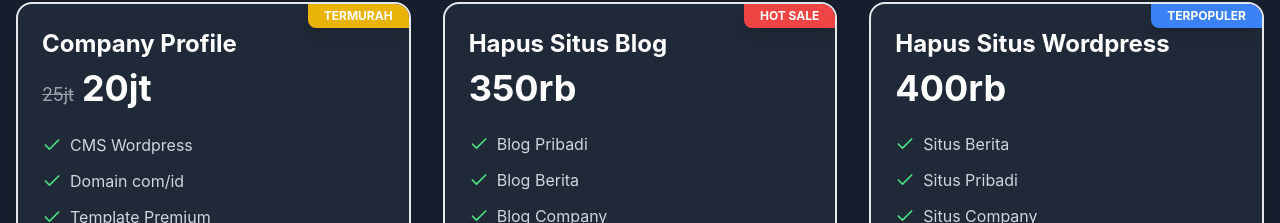
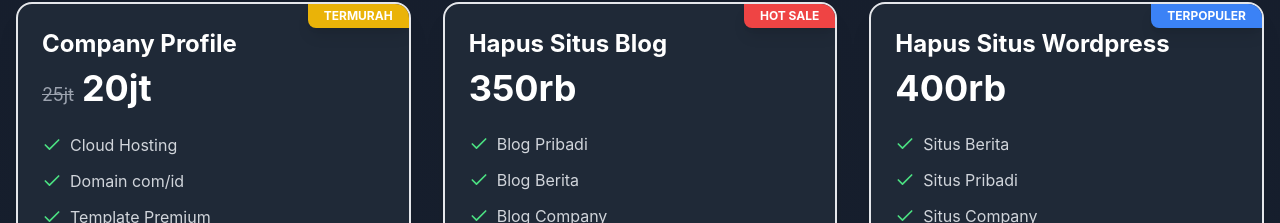
Before and after one commit to sibershopstore/pricing, a React (Vite) app: page / in a window 1280 px wide. Shown: the part 1655-1878 px from the top of the page. Built offline with nearby package versions, Linux system fonts and the light colour scheme.

Commit message:
Update pricingData.ts

```diff
--- a/src/data/pricingData.ts
+++ b/src/data/pricingData.ts
@@ -93,7 +93,7 @@
     price: '20jt',
     originalPrice: '25jt',
     description: '',
-    features: ['CMS Wordpress', 'Domain com/id', 'Template Premium', 'SEO One Page'],
+    features: ['Cloud Hosting', 'Domain com/id', 'Template Premium', 'SEO One Page'],
     badge: 'TERMURAH',
     category: 'web'
   },
```
